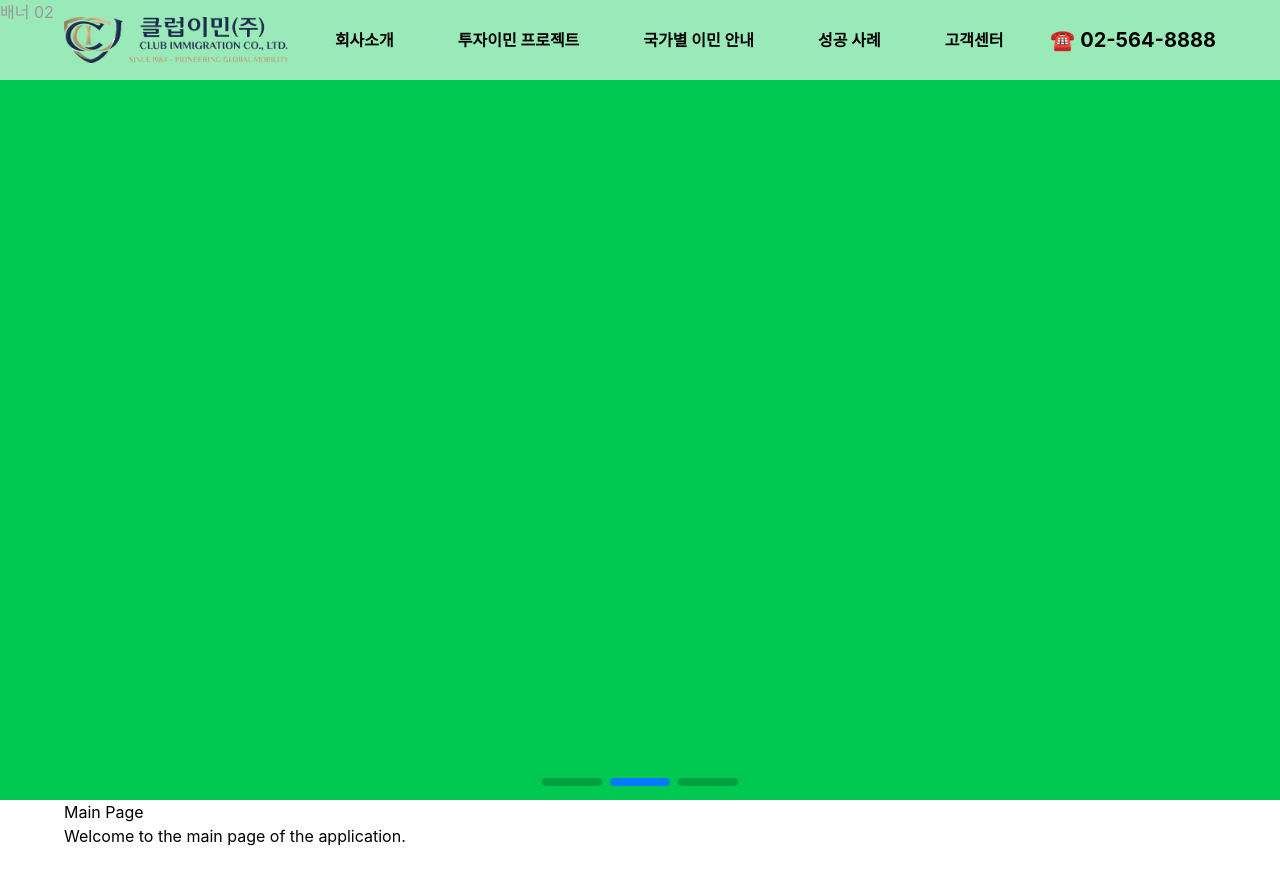
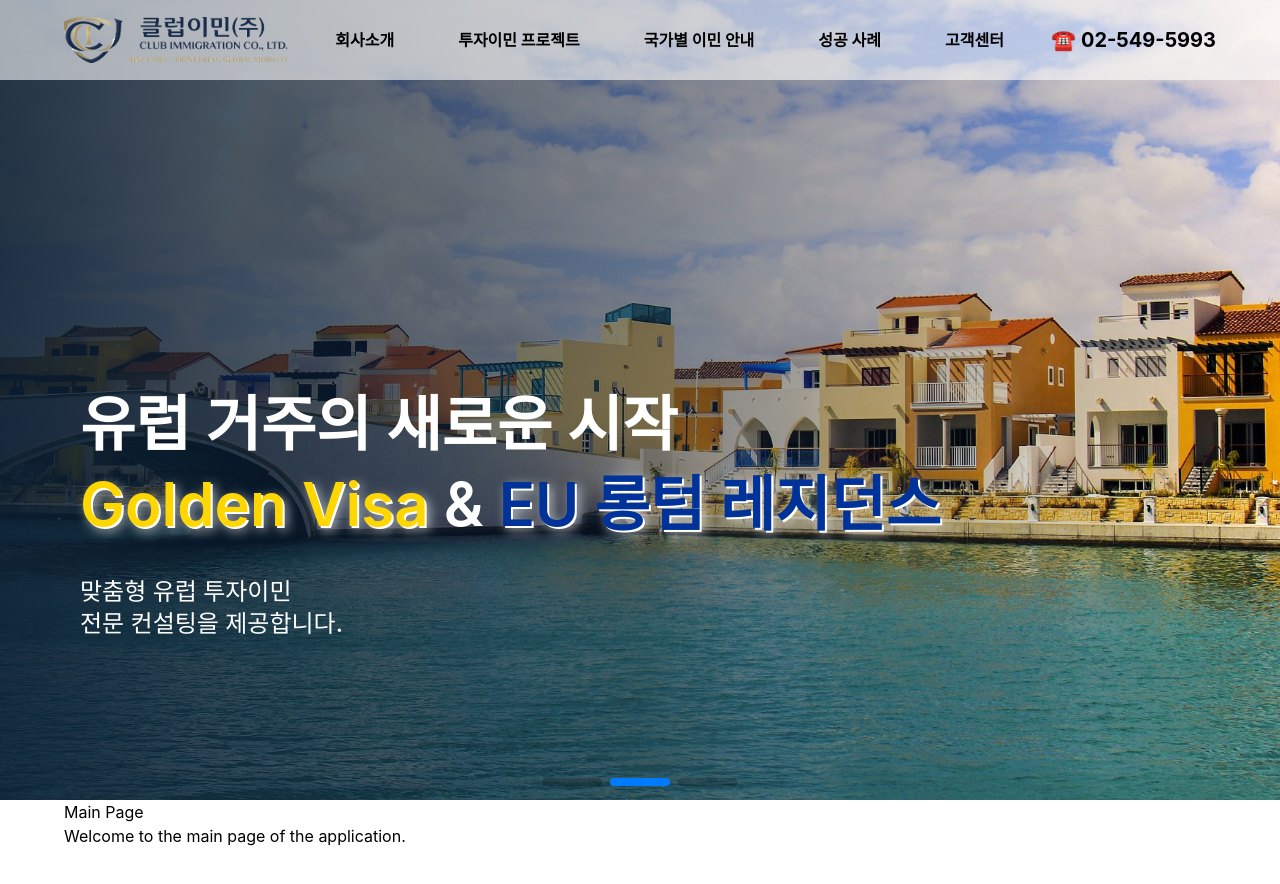
Before and after one commit to HochanKim/vite-project, a React (Vite) app: page / in a window 1280 px wide. Shown: the top 884 px of the page. Built offline with nearby package versions, Linux system fonts and the light colour scheme.

Commit message:
26.07.14 - 데이터에 텍스트 저장, 컨텐츠 활용, 로고 변경, 폴더 경로 수정 등

```diff
--- a/src/App.jsx
+++ b/src/App.jsx
@@ -1,6 +1,6 @@
 import { useState, useEffect, use } from 'react'
 import './style/App.css'
-import Header from './components/Header.jsx' // 헤더 추가
+import Header from './components/layoutComponents/Header.jsx'; // 헤더 추가
 import MainPage from './pages/Index.jsx' // 메인 페이지 추가
 
 
--- a/src/components/indexPage/MyBanner.jsx
+++ b/src/components/indexPage/MyBanner.jsx
@@ -13,6 +13,8 @@ import 'swiper/css/pagination';
 import { Navigation, Pagination, Autoplay } from 'swiper/modules';
 
 // ④ CSS 설정
+import '../../style/App.css';
+
 const bannerHeight = `
     w-full
     h-screen` /* h-screen = 'height: 100vh;' */;
@@ -30,8 +32,6 @@ const bannerText02 =`
     text-2xl
     leading-8
 `;
-
-import '../../style/App.css';
 
 function MyBanner() {
     return (
@@ -52,6 +52,7 @@ function MyBanner() {
                 mySwiper`
             }
         >
+            {/* 슬라이드 배너 영역 */}
             {slideBanners.map((banner) => (
                 <SwiperSlide
                     key={banner.id}
@@ -65,6 +66,14 @@ function MyBanner() {
                     // type값이 "image"와 일치할 경우
                             <img src={banner.src}
                                 alt={banner.type}
+                                className={`
+                                  w-full
+                                  h-full
+                                  absolute
+                                  inset-0
+                                  object-cover
+                                  object-center
+                                `}
                             />
                     ) : (
                     // type값이 "image"와 다를 경우
@@ -90,55 +99,92 @@ function MyBanner() {
                             absolute
                             inset-0
 
-                            bg-gradient-to-r
-                            from-[#0B1F33]/80
+                            bg-linear-to-r
+                            from-[#0B1F33]/90
                             via-[#0B1F33]/50
                             to-transparent
                         "
                     />
-                    {/* 배너 위 텍스트 영역 */}
+
+                    {/* 배너 위 텍스트 영역 - 첫 번째 */}
                     <div className={`
                             absolute
                             left-20
                             bottom-40
                         `}>
                         <p className={`${bannerText01}`}>
-                            글로벌 자산과 미래를 잇는
+                            {banner.id1_title01}
                         </p>
                         <p className={`
                             ${bannerText01}
                             mt-0
                             mb-8
                         `}>
-                            <span className="text-[#BD9565] text-shadow">프리미엄</span> 이민 컨설팅
+                            <span className="text-[#BD9565] text-shadow">{banner.id1_highlight}</span> {banner.id1_title02}
                         </p>
                         <p className={`${bannerText02}`}>
-                            30년 이상 전문성과 신뢰로
+                            {banner.id1_text01}
                         </p>
                         <p className={`${bannerText02}`}>
-                            고객의 성공적인 글로벌 라이프를 함께합니다.
+                            {banner.id1_text02}
+                        </p>
+                    </div>
+
+                    {/* 배너 위 텍스트 영역 - 두 번째 */}
+                    <div className={`
+                            absolute
+                            left-20
+                            bottom-40
+                        `}>
+                        <p className={`${bannerText01}`}>
+                            {banner.id2_title01}
+                        </p>
+                        <p className={`
+                            ${bannerText01}
+                            mt-0
+                            mb-8
+                        `}>
+                            <span className="text-[#FFD700] text-shadow">
+                                {banner.id2_highlight01}
+                            </span>
+                            &nbsp;{banner.id2_title02}&nbsp;
+                            <span className="text-[#003399] text-shadow">
+                                {banner.id2_highlight02}
+                            </span>
+                        </p>
+                        <p className={`${bannerText02}`}>
+                            {banner.id2_text01}
+                        </p>
+                        <p className={`${bannerText02}`}>
+                            {banner.id2_text02}
+                        </p>
+                    </div>
+
+                    {/* 배너 위 텍스트 영역 - 세 번째 */}
+                    <div className={`
+                            absolute
+                            left-20
+                            bottom-40
+                        `}>
+                        <p className={`${bannerText01}`}>
+                            {banner.id3_title01}
+                        </p>
+                        <p className={`
+                            ${bannerText01}
+                            mt-0
+                            mb-8
+                        `}>
+                            {banner.id3_title02}
+                        </p>
+                        <p className={`${bannerText02}`}>
+                            {banner.id3_text01}
+                        </p>
+                        <p className={`${bannerText02}`}>
+                            {banner.id3_text02}
                         </p>
                     </div>
                 </SwiperSlide>
             ))}
-            <SwiperSlide>
-                <div className={
-                     `${bannerHeight}
-                     bg-green-500`
-                    }
-                >
-                    배너 02
-                </div>
-            </SwiperSlide>
-            <SwiperSlide>
-                <div className={
-                     `${bannerHeight}
-                     bg-yellow-500`
-                    }
-                >
-                    배너 03
-                </div>
-            </SwiperSlide>
         </Swiper>
     )
 }
--- a/src/components/header.jsx
+++ b/src/components/layoutComponents/Header.jsx
@@ -1,7 +1,7 @@
-import { useState, useEffect, use } from 'react'
-import companyLogo from '../assets/companyLogo.png'
-import menuData from '../data/menuData.js'
-import { Link } from "react-router-dom"
+import { useState, useEffect, use } from 'react';
+import companyLogo from '../../assets/companyLogo.png';
+import menuData from '../../data/menuData.js';
+import { Link } from "react-router-dom";
 
 function Header() {
   // 헤더 컴포넌트
@@ -15,8 +15,8 @@ function Header() {
         bg-white/60`
       }
     >
-      <div className={
-        `w-9/10
+      <div className={`
+         w-9/10
          mx-auto
          flex
          items-center
@@ -116,7 +116,7 @@ function Header() {
            font-bold
            whitespace-nowrap'
           >
-            &#9742; 02-564-8888
+            &#9742; 02-549-5993
           </span>
         </div>
       </div>
--- a/src/data/slideBanner.js
+++ b/src/data/slideBanner.js
@@ -1,5 +1,7 @@
-// 이미지, 비디오 등 컨텐츠 불러오기
+// 메인 페이지의 슬라이드 배너 영역에 게시할 이미지, 비디오 등 컨텐츠 불러오기
 import mainBanner01 from '../assets/main/usa_main01.mp4';
+import mainBanner02 from '../assets/main/europe01.jpg';
+import mainBanner03 from '../assets/main/top25_ceo_pc.png';
 
 const slideBanners = [
   {
@@ -7,6 +9,39 @@ const slideBanners = [
     id: 1,
     type: "video",
     src: mainBanner01,
+
+    id1_title01: "글로벌 자산과 미래를 잇는",
+    id1_highlight: "프리미엄",
+    id1_title02: "이민 컨설팅",
+
+    id1_text01: "Since 1984! 40년 이상 전문성과 신뢰로",
+    id1_text02: "고객의 성공적인 글로벌 라이프를 함께합니다.",
+  },
+  {
+    // 슬라이드 배너 2nd
+    id: 2,
+    type: "image",
+    src: mainBanner02,
+
+    id2_title01: "유럽 거주의 새로운 시작",
+    id2_highlight01: "Golden Visa",
+    id2_title02: "&",
+    id2_highlight02: "EU 롱텀 레지던스",
+
+    id2_text01: "맞춤형 유럽 투자이민",
+    id2_text02: "전문 컨설팅을 제공합니다.",
+  },
+  {
+    // 슬라이드 배너 3rd
+    id: 3,
+    type: "image",
+    src: mainBanner03,
+
+    id3_title01: "세계가 인정하는",
+    id3_title02: "베테랑 이민 컨설턴트",
+
+    id3_text01: "고객의 인생을 책임집니다.",
+    id3_text02: "해외 진출, 클럽이민과 함께 시작하세요",
   },
 ];
 
```
Also changed, not shown: src/assets/main/europe01.jpg (added), src/assets/main/top25_ceo_pc.png (added).
